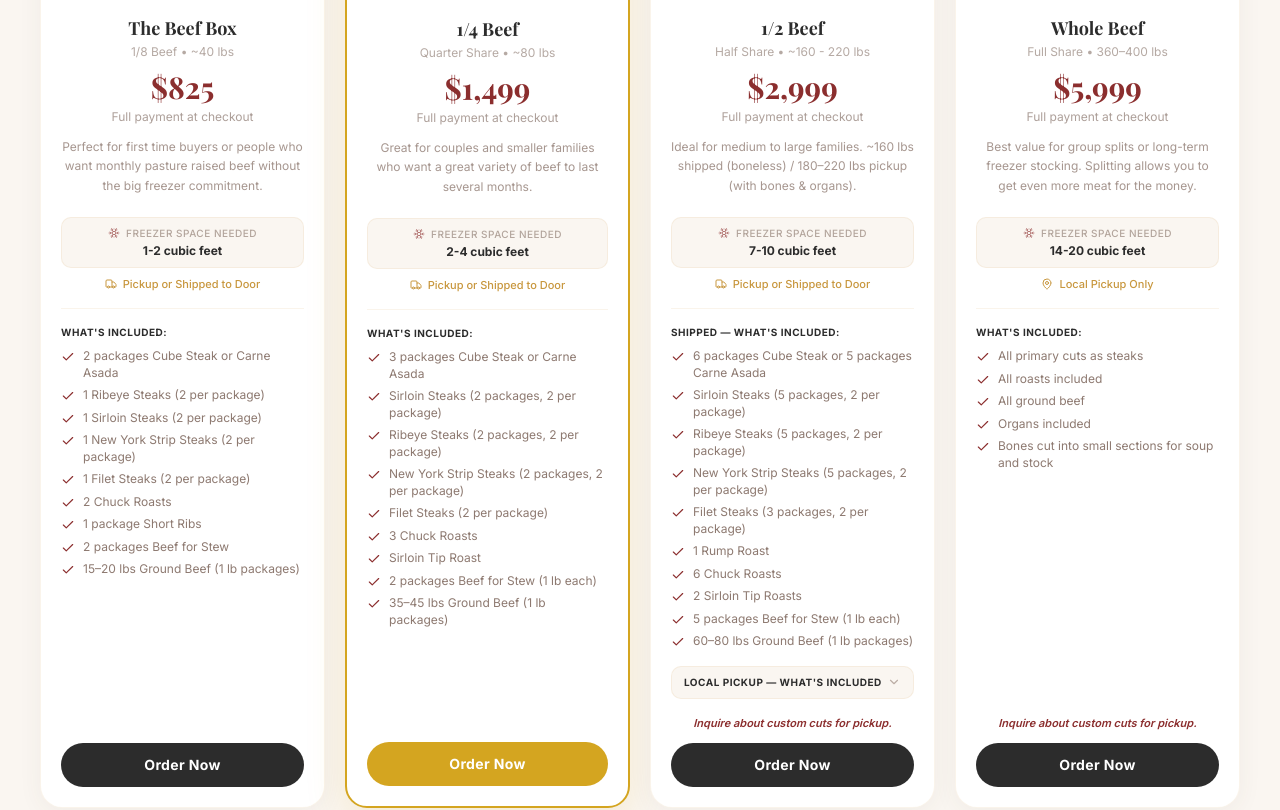
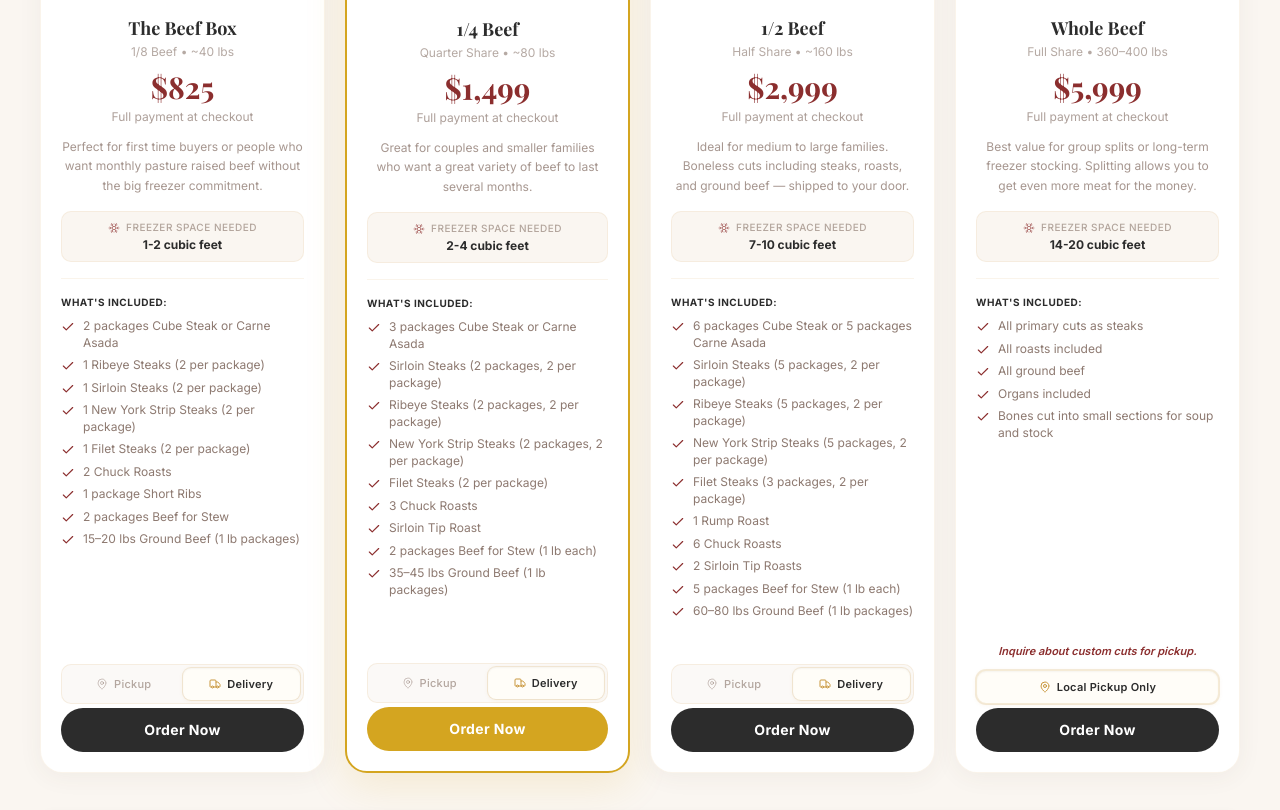
Before and after one commit to tdmgmrkt-arch/baker-farms, a Next.js app: page / in a window 1280 px wide. Shown: the part 1380-2190 px from the top of the page. Built offline with nearby package versions, Linux system fonts and the light colour scheme.

Commit message:
update all payment links, and cards

```diff
--- a/src/components/Products.tsx
+++ b/src/components/Products.tsx
@@ -2,7 +2,7 @@
 
 import { useState } from "react";
 import { motion, AnimatePresence } from "framer-motion";
-import { Check, MapPin, Truck, Snowflake, Beef, Bird, Ham, ChevronDown, CreditCard, type LucideIcon } from "lucide-react";
+import { Check, MapPin, Truck, Snowflake, Beef, Bird, Ham, CreditCard, type LucideIcon } from "lucide-react";
 
 type Category = "Beef" | "Chicken" | "Lamb" | "Pork" | "Turkey";
 
@@ -54,11 +54,18 @@ interface Product {
   shipping: "shipping" | "pickup" | "both";
   popular?: boolean;
   included: string[];
-  includedPickup?: string[];
   category: Category;
   image: string;
   paymentLink: string;
+  pickupLink?: string;
   note?: string;
+  pickup?: {
+    price: string;
+    weight: string;
+    description: string;
+    included: string[];
+    note?: string;
+  };
 }
 
 const products: Product[] = [
@@ -87,6 +94,7 @@ const products: Product[] = [
     category: "Beef",
     image: "/images/steak2.webp",
     paymentLink: "https://buy.stripe.com/8x214nbXA6uL8SwboufEk08",
+    pickupLink: "https://buy.stripe.com/00wcN5bXAdXdecQ0JQfEk0e",
   },
   {
     name: "1/4 Beef",
@@ -113,15 +121,16 @@ const products: Product[] = [
     category: "Beef",
     image: "/images/steaks1.webp",
     paymentLink: "https://buy.stripe.com/4gM00j6DgaL19WAgIOfEk0a",
+    pickupLink: "https://buy.stripe.com/fZu8wP7Hk06n9WA2RYfEk0f",
   },
   {
     name: "1/2 Beef",
     subtitle: "Half Share",
-    weight: "~160 - 220 lbs",
+    weight: "~160 lbs",
     price: "$2,999",
     deposit: "Full payment at checkout",
     description:
-      "Ideal for medium to large families. ~160 lbs shipped (boneless) / 180–220 lbs pickup (with bones & organs).",
+      "Ideal for medium to large families. Boneless cuts including steaks, roasts, and ground beef — shipped to your door.",
     freezerSpace: "7-10 cubic feet",
     shipping: "both",
     included: [
@@ -136,17 +145,24 @@ const products: Product[] = [
       "5 packages Beef for Stew (1 lb each)",
       "60–80 lbs Ground Beef (1 lb packages)",
     ],
-    includedPickup: [
-      "Primary cuts as steaks",
-      "Roasts",
-      "Ground Beef",
-      "Organs",
-      "Bones cut into small sections for soup and stock",
-    ],
     category: "Beef",
     image: "/images/meats.webp",
     paymentLink: "https://buy.stripe.com/4gM00j6DgaL19WAgIOfEk0a",
+    pickupLink: "https://buy.stripe.com/bJe3cvf9M4mD8Sw3W2fEk0g",
+    pickup: {
+      price: "$3,399",
+      weight: "180–220 lbs",
+      description:
+        "Ideal for medium to large families. Includes all boneless cuts plus bones and organs — picked up fresh at the farm.",
+      included: [
+        "All primary cuts as steaks",
+        "All roasts included",
+        "All ground beef",
+        "Organs included",
+        "Bones cut into small sections for soup and stock",
+      ],
       note: "Inquire about custom cuts for pickup.",
+    },
   },
   {
     name: "Whole Beef",
@@ -187,7 +203,7 @@ const products: Product[] = [
     ],
     category: "Chicken",
     image: "/images/chicken.webp",
-    paymentLink: "https://buy.stripe.com/9B6bJ13r4bP55GkeAGfEk07",
+    paymentLink: "https://buy.stripe.com/00wcN5bXAdXdecQ0JQfEk0e",
   },
   // ── Lamb ──
   {
@@ -206,44 +222,239 @@ const products: Product[] = [
     ],
     category: "Lamb",
     image: "/images/lamb2.webp",
-    paymentLink: "https://buy.stripe.com/aFa9AT9Psg5lfgU3W2fEk0c",
+    paymentLink: "https://buy.stripe.com/aFacN56DgaL1ecQ8cifEk0h",
   },
 ];
 
-function PickupAccordion({ items }: { items: string[] }) {
-  const [open, setOpen] = useState(false);
+function ProductCard({ product, i }: { product: Product; i: number }) {
+  const hasToggle = !!product.pickupLink;
+  const [method, setMethod] = useState<"delivery" | "pickup">("delivery");
+
+  // Resolve displayed data based on selected method
+  const isPickup = method === "pickup" && product.pickup;
+  const displayPrice = isPickup ? product.pickup!.price : product.price;
+  const displayWeight = isPickup ? product.pickup!.weight : product.weight;
+  const displayNote = isPickup ? product.pickup!.note : product.note;
+  const activeLink = method === "pickup" && product.pickupLink ? product.pickupLink : product.paymentLink;
+  const isPlaceholder = activeLink === "#";
+
   return (
-    <div className="mt-3">
-      <button
-        onClick={() => setOpen(!open)}
-        className="w-full flex items-center justify-between py-2 px-3 rounded-lg bg-cream border border-golden/10 hover:border-golden/20 transition-colors"
+    <motion.div
+      key={product.name}
+      initial={{ opacity: 0, y: 30 }}
+      animate={{ opacity: 1, y: 0 }}
+      transition={{ duration: 0.4, delay: i * 0.1 }}
+      className={`group relative flex flex-col bg-white rounded-3xl overflow-hidden transition-all duration-500 hover:-translate-y-0.5 ${
+        product.popular
+          ? "border-2 border-[#D4A520] shadow-[0_12px_40px_rgba(212,165,32,0.15)] hover:shadow-[0_20px_50px_rgba(212,165,32,0.25)]"
+          : "border border-golden/10 shadow-[0_4px_25px_rgba(92,64,51,0.06)] hover:shadow-[0_16px_45px_rgba(92,64,51,0.14)] hover:border-golden/20"
+      }`}
     >
-        <span className="text-charcoal font-bold text-[10px] uppercase tracking-wider">
-          Local Pickup — What&apos;s Included
+      {/* Image */}
+      <div className="relative h-48 sm:h-36 overflow-hidden">
+        <div
+          className="absolute inset-0 bg-cover bg-center transition-transform duration-700 group-hover:scale-110"
+          style={{ backgroundImage: `url('${product.image}')` }}
+        />
+        <div className="absolute inset-0 bg-linear-to-t from-charcoal/30 to-transparent" />
+        {product.popular && (
+          <div className="absolute top-0 left-0 right-0 flex justify-center z-10">
+            <span className="bg-[#D4A520] text-white text-xs font-bold uppercase tracking-wide px-6 py-2 rounded-b-lg shadow-[0_8px_24px_rgba(0,0,0,0.35)] drop-shadow-[0_1px_1px_rgba(0,0,0,0.3)]">
+              ★ Most Popular
             </span>
-        <ChevronDown
-          className={`w-3.5 h-3.5 text-warm-brown/40 transition-transform duration-300 ${open ? "rotate-180" : ""}`}
-        />
-      </button>
-      <AnimatePresence initial={false}>
-        {open && (
-          <motion.ul
-            initial={{ height: 0, opacity: 0 }}
-            animate={{ height: "auto", opacity: 1 }}
-            exit={{ height: 0, opacity: 0 }}
-            transition={{ duration: 0.3, ease: "easeInOut" }}
-            className="overflow-hidden space-y-1.5 mt-2"
+          </div>
+        )}
+      </div>
+
+      {/* Content */}
+      <div className="px-5 pt-4 pb-5 sm:pb-5 flex flex-col flex-1">
+        {/* Name */}
+        <h3 className="font-serif text-lg font-bold text-charcoal text-center">
+          {product.name}
+        </h3>
+        <p className="text-warm-brown/45 text-xs text-center mt-0.5 mb-3">
+          {product.subtitle} &bull; {displayWeight}
+        </p>
+
+        {/* Price */}
+        <div className="text-center mb-3">
+          <span className="font-serif text-3xl font-bold text-barn-red leading-none inline-block">
+            {displayPrice}
+          </span>
+          <p className="text-warm-brown/50 text-xs mt-1">
+            {product.deposit}
+          </p>
+        </div>
+
+        {/* Dynamic content — delivery always in flow (taller), pickup overlays */}
+        {product.pickup ? (
+          <div className="relative flex-1 mb-4">
+            {/* Delivery variant — ALWAYS in flow to define container height */}
+            <div className={`${method === "delivery" ? "opacity-100" : "opacity-0 pointer-events-none"} transition-opacity duration-150`}
+              aria-hidden={method !== "delivery"}
             >
-            {items.map((item, idx) => (
+              <p className="text-warm-brown/55 text-xs text-center leading-relaxed mb-4">
+                {product.description}
+              </p>
+              <div className="space-y-2 mb-4">
+                <div className="bg-cream rounded-lg px-3 py-2 text-center border border-golden/10">
+                  <div className="flex items-center justify-center gap-1.5 mb-0.5">
+                    <Snowflake className="w-3 h-3 text-barn-red/50" />
+                    <span className="text-warm-brown/45 text-[10px] uppercase tracking-wider font-medium">Freezer Space Needed</span>
+                  </div>
+                  <p className="text-charcoal font-bold text-xs">{product.freezerSpace}</p>
+                </div>
+              </div>
+              <div className="h-px bg-golden/10 mb-4" />
+              <h4 className="text-charcoal font-bold text-[10px] uppercase tracking-wider mb-2">What&apos;s Included:</h4>
+              <ul className="space-y-1.5">
+                {product.included.map((item, idx) => (
                   <li key={idx} className="flex items-start gap-2">
                     <Check className="w-3.5 h-3.5 text-barn-red mt-0.5 shrink-0" />
                     <span className="text-warm-brown/70 text-xs leading-snug">{item}</span>
                   </li>
                 ))}
-          </motion.ul>
+              </ul>
+            </div>
+            {/* Pickup variant — ALWAYS absolute so it never affects height */}
+            <div className={`absolute inset-0 ${method === "pickup" ? "opacity-100" : "opacity-0 pointer-events-none"} transition-opacity duration-150`}
+              aria-hidden={method !== "pickup"}
+            >
+              <p className="text-warm-brown/55 text-xs text-center leading-relaxed mb-4">
+                {product.pickup.description}
+              </p>
+              <div className="space-y-2 mb-4">
+                <div className="bg-cream rounded-lg px-3 py-2 text-center border border-golden/10">
+                  <div className="flex items-center justify-center gap-1.5 mb-0.5">
+                    <Snowflake className="w-3 h-3 text-barn-red/50" />
+                    <span className="text-warm-brown/45 text-[10px] uppercase tracking-wider font-medium">Freezer Space Needed</span>
+                  </div>
+                  <p className="text-charcoal font-bold text-xs">{product.freezerSpace}</p>
+                </div>
+              </div>
+              <div className="h-px bg-golden/10 mb-4" />
+              <h4 className="text-charcoal font-bold text-[10px] uppercase tracking-wider mb-2">What&apos;s Included:</h4>
+              <ul className="space-y-1.5">
+                {product.pickup.included.map((item, idx) => (
+                  <li key={idx} className="flex items-start gap-2">
+                    <Check className="w-3.5 h-3.5 text-barn-red mt-0.5 shrink-0" />
+                    <span className="text-warm-brown/70 text-xs leading-snug">{item}</span>
+                  </li>
+                ))}
+              </ul>
+            </div>
+          </div>
+        ) : (
+          <>
+            <p className="text-warm-brown/55 text-xs text-center leading-relaxed mb-4">
+              {product.description}
+            </p>
+            <div className="space-y-2 mb-4">
+              <div className="bg-cream rounded-lg px-3 py-2 text-center border border-golden/10">
+                <div className="flex items-center justify-center gap-1.5 mb-0.5">
+                  <Snowflake className="w-3 h-3 text-barn-red/50" />
+                  <span className="text-warm-brown/45 text-[10px] uppercase tracking-wider font-medium">Freezer Space Needed</span>
+                </div>
+                <p className="text-charcoal font-bold text-xs">{product.freezerSpace}</p>
+              </div>
+            </div>
+            <div className="h-px bg-golden/10 mb-4" />
+            <div className="mb-4 flex-1">
+              <h4 className="text-charcoal font-bold text-[10px] uppercase tracking-wider mb-2">What&apos;s Included:</h4>
+              <ul className="space-y-1.5">
+                {product.included.map((item, idx) => (
+                  <li key={idx} className="flex items-start gap-2">
+                    <Check className="w-3.5 h-3.5 text-barn-red mt-0.5 shrink-0" />
+                    <span className="text-warm-brown/70 text-xs leading-snug">{item}</span>
+                  </li>
+                ))}
+              </ul>
+            </div>
+          </>
         )}
-      </AnimatePresence>
+
+        {/* Note — fixed height slot */}
+        <div className="h-5 mb-2 flex items-center justify-center">
+          {displayNote && (
+            <p className="text-barn-red text-[11px] font-semibold text-center italic">
+              {displayNote}
+            </p>
+          )}
         </div>
+
+        {/* CTA — pinned to bottom */}
+        {hasToggle ? (
+          <div className="flex flex-col gap-1">
+            <div className="relative flex rounded-lg border border-golden/12 bg-cream-dark/25 p-0.75">
+              <div
+                className={`absolute top-0.75 bottom-0.75 w-[calc(50%-3px)] rounded-md transition-all duration-150 ease-out ${
+                  method === "pickup" ? "left-0.75" : "left-[calc(50%)]"
+                } bg-[#FFFDF8] shadow-[0_1px_4px_rgba(200,151,62,0.10),inset_0_1px_2px_rgba(0,0,0,0.04)] ring-1 ring-golden/18`}
+              />
+              <button
+                onClick={() => setMethod("pickup")}
+                className={`relative z-10 flex-1 flex items-center justify-center gap-1.5 py-2 rounded-md text-[11px] tracking-wide cursor-pointer transition-all duration-150 ${
+                  method === "pickup"
+                    ? "text-charcoal font-semibold"
+                    : "text-warm-brown/45 font-medium hover:text-warm-brown/65 hover:bg-white/50"
+                }`}
+              >
+                <MapPin className={`w-3 h-3 shrink-0 transition-all duration-150 ${method === "pickup" ? "text-golden" : "text-warm-brown/30"}`} />
+                Pickup
+              </button>
+              <button
+                onClick={() => setMethod("delivery")}
+                className={`relative z-10 flex-1 flex items-center justify-center gap-1.5 py-2 rounded-md text-[11px] tracking-wide cursor-pointer transition-all duration-150 ${
+                  method === "delivery"
+                    ? "text-charcoal font-semibold"
+                    : "text-warm-brown/45 font-medium hover:text-warm-brown/65 hover:bg-white/50"
+                }`}
+              >
+                <Truck className={`w-3 h-3 shrink-0 transition-all duration-150 ${method === "delivery" ? "text-golden" : "text-warm-brown/30"}`} />
+                Delivery
+              </button>
+            </div>
+            <motion.a
+              href={activeLink}
+              target={isPlaceholder ? undefined : "_blank"}
+              rel={isPlaceholder ? undefined : "noopener noreferrer"}
+              whileHover={{ scale: 1.015, y: -1 }}
+              whileTap={{ scale: 0.98 }}
+              className={`w-full py-3 rounded-full text-sm font-bold tracking-wide transition-all duration-150 text-center block ${
+                product.popular
+                  ? "bg-[#D4A520] text-white hover:shadow-[0_8px_25px_rgba(212,165,32,0.4)]"
+                  : "bg-charcoal text-white hover:bg-barn-red hover:shadow-[0_8px_25px_rgba(139,46,46,0.3)]"
+              }`}
+            >
+              Order Now
+            </motion.a>
+          </div>
+        ) : (
+          <div className="flex flex-col gap-1">
+            <div className="flex items-center justify-center gap-1.5 py-2 rounded-lg bg-[#FFFDF8] border border-golden/18 shadow-[0_1px_4px_rgba(200,151,62,0.10),inset_0_1px_2px_rgba(0,0,0,0.04)] ring-1 ring-golden/18">
+              <MapPin className="w-3 h-3 text-golden shrink-0" />
+              <span className="text-charcoal text-[11px] font-semibold tracking-wide">
+                Local Pickup Only
+              </span>
+            </div>
+            <motion.a
+              href={product.paymentLink}
+              target="_blank"
+              rel="noopener noreferrer"
+              whileHover={{ scale: 1.015, y: -1 }}
+              whileTap={{ scale: 0.98 }}
+              className={`w-full py-3 rounded-full text-sm font-bold tracking-wide transition-all duration-150 text-center block ${
+                product.popular
+                  ? "bg-[#D4A520] text-white hover:shadow-[0_8px_25px_rgba(212,165,32,0.4)]"
+                  : "bg-charcoal text-white hover:bg-barn-red hover:shadow-[0_8px_25px_rgba(139,46,46,0.3)]"
+              }`}
+            >
+              Order Now
+            </motion.a>
+          </div>
+        )}
+      </div>
+    </motion.div>
   );
 }
 
@@ -392,153 +603,7 @@ export default function Products() {
               }`}
             >
               {filteredProducts.map((product, i) => (
-                <motion.div
-                  key={product.name}
-                  initial={{ opacity: 0, y: 30 }}
-                  animate={{ opacity: 1, y: 0 }}
-                  transition={{ duration: 0.4, delay: i * 0.1 }}
-                  className={`group relative flex flex-col bg-white rounded-3xl overflow-hidden transition-all duration-500 ${
-                    product.popular
-                      ? "border-2 border-[#D4A520] shadow-[0_12px_40px_rgba(212,165,32,0.15)] hover:shadow-[0_20px_50px_rgba(212,165,32,0.2)]"
-                      : "border border-golden/10 shadow-[0_4px_25px_rgba(92,64,51,0.06)] hover:shadow-[0_12px_40px_rgba(92,64,51,0.12)] hover:border-golden/20"
-                  }`}
-                >
-                  {/* Image */}
-                  <div className="relative h-48 sm:h-36 overflow-hidden">
-                    <div
-                      className="absolute inset-0 bg-cover bg-center transition-transform duration-700 group-hover:scale-110"
-                      style={{ backgroundImage: `url('${product.image}')` }}
-                    />
-                    <div className="absolute inset-0 bg-linear-to-t from-charcoal/30 to-transparent" />
-                    {/* Popular Badge */}
-                    {product.popular && (
-                      <div className="absolute top-0 left-0 right-0 flex justify-center z-10">
-                        <span className="bg-[#D4A520] text-white text-xs font-bold uppercase tracking-wide px-6 py-2 rounded-b-lg shadow-[0_8px_24px_rgba(0,0,0,0.35)] drop-shadow-[0_1px_1px_rgba(0,0,0,0.3)]">
-                          ★ Most Popular
-                        </span>
-                      </div>
-                    )}
-                  </div>
-
-                  {/* Content */}
-                  <div className="px-5 pt-4 pb-5 sm:pb-5 flex flex-col flex-1">
-                    {/* Name */}
-                    <h3 className="font-serif text-lg font-bold text-charcoal text-center">
-                      {product.name}
-                    </h3>
-                    <p className="text-warm-brown/45 text-xs text-center mt-0.5 mb-3">
-                      {product.subtitle} &bull; {product.weight}
-                    </p>
-
-                    {/* Price + Deposit Block */}
-                    <div className="text-center mb-3">
-                      <span className="font-serif text-3xl font-bold text-barn-red leading-none">
-                        {product.price}
-                      </span>
-                      <p className="text-warm-brown/50 text-xs mt-1">
-                        {product.deposit}
-                      </p>
-                    </div>
-
-                    {/* Description */}
-                    <p className="text-warm-brown/55 text-xs text-center leading-relaxed mb-4 min-h-16">
-                      {product.description}
-                    </p>
-
-                    {/* Freezer Space + Shipping */}
-                    <div className="space-y-2 mb-4">
-                      <div className="bg-cream rounded-lg px-3 py-2 text-center border border-golden/10">
-                        <div className="flex items-center justify-center gap-1.5 mb-0.5">
-                          <Snowflake className="w-3 h-3 text-barn-red/50" />
-                          <span className="text-warm-brown/45 text-[10px] uppercase tracking-wider font-medium">
-                            Freezer Space Needed
-                          </span>
-                        </div>
-                        <p className="text-charcoal font-bold text-xs">
-                          {product.freezerSpace}
-                        </p>
-                      </div>
-
-                      <div className="flex items-center justify-center gap-1.5">
-                        {product.shipping === "shipping" || product.shipping === "both" ? (
-                          <>
-                            <Truck className="w-3 h-3 text-golden" />
-                            <span className="text-golden text-[11px] font-medium">
-                              Pickup or Shipped to Door
-                            </span>
-                          </>
-                        ) : (
-                          <>
-                            <MapPin className="w-3 h-3 text-golden" />
-                            <span className="text-golden text-[11px] font-medium">
-                              Local Pickup Only
-                            </span>
-                          </>
-                        )}
-                      </div>
-                    </div>
-
-                    {/* Divider */}
-                    <div className="h-px bg-golden/10 mb-4" />
-
-                    {/* What's Included */}
-                    <div className="mb-4 flex-1">
-                      {product.includedPickup ? (
-                        <>
-                          <h4 className="text-charcoal font-bold text-[10px] uppercase tracking-wider mb-2">
-                            Shipped — What&apos;s Included:
-                          </h4>
-                          <ul className="space-y-1.5 mb-4">
-                            {product.included.map((item, idx) => (
-                              <li key={idx} className="flex items-start gap-2">
-                                <Check className="w-3.5 h-3.5 text-barn-red mt-0.5 shrink-0" />
-                                <span className="text-warm-brown/70 text-xs leading-snug">{item}</span>
-                              </li>
-                            ))}
-                          </ul>
-                          <PickupAccordion items={product.includedPickup} />
-                        </>
-                      ) : (
-                        <>
-                          <h4 className="text-charcoal font-bold text-[10px] uppercase tracking-wider mb-2">
-                            What&apos;s Included:
-                          </h4>
-                          <ul className="space-y-1.5">
-                            {product.included.map((item, idx) => (
-                              <li key={idx} className="flex items-start gap-2">
-                                <Check className="w-3.5 h-3.5 text-barn-red mt-0.5 shrink-0" />
-                                <span className="text-warm-brown/70 text-xs leading-snug">{item}</span>
-                              </li>
-                            ))}
-                          </ul>
-                        </>
-                      )}
-                    </div>
-
-                    {/* Note (custom cuts etc.) */}
-                    {product.note && (
-                      <p className="text-barn-red text-[11px] font-semibold text-center mb-3 italic">
-                        {product.note}
-                      </p>
-                    )}
-
-                    {/* CTA Button */}
-                    <motion.a
-                      href={product.paymentLink}
-                      target="_blank"
-                      rel="noopener noreferrer"
-                      whileHover={{ scale: 1.02 }}
-                      whileTap={{ scale: 0.98 }}
-                      className={`w-full py-3 rounded-full text-sm font-bold tracking-wide transition-all duration-300 text-center block ${
-                        product.popular
-                          ? "bg-[#D4A520] text-white hover:bg-[#C9990A] hover:shadow-[0_8px_25px_rgba(212,165,32,0.35)]"
-                          : "bg-charcoal text-white hover:bg-barn-red hover:shadow-[0_6px_20px_rgba(139,46,46,0.25)]"
-                      }`}
-                    >
-                      Order Now
-                    </motion.a>
-                  </div>
-                </motion.div>
+                <ProductCard key={product.name} product={product} i={i} />
               ))}
             </motion.div>
           </AnimatePresence>
```
Lines whose indentation alone changed are shown as unchanged.
